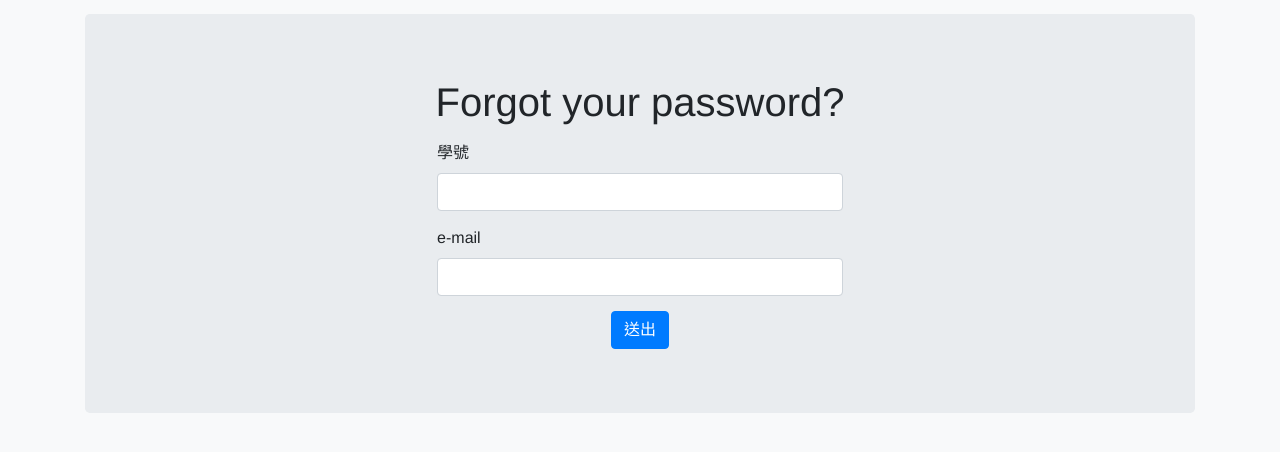
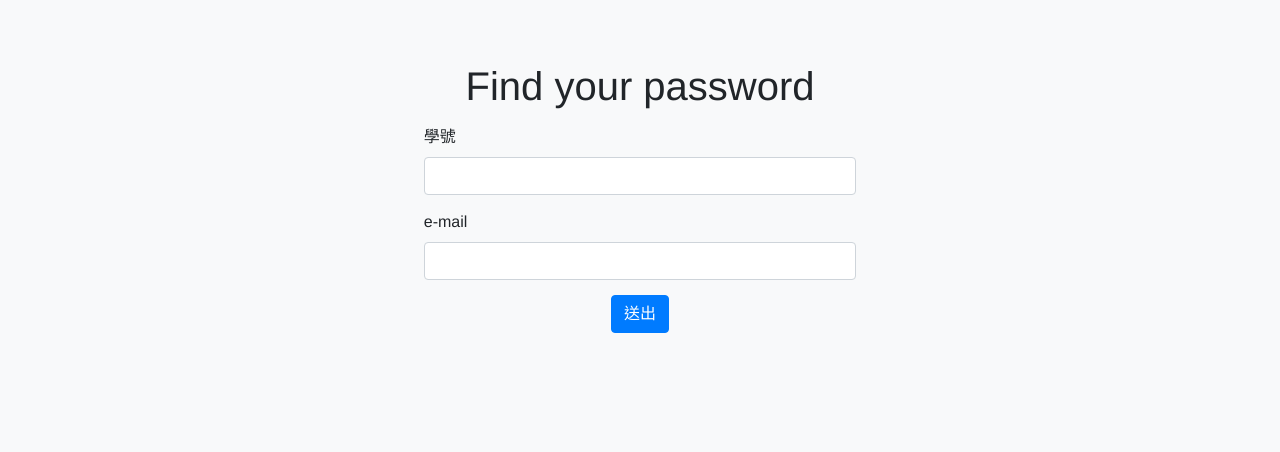
Before and after one commit to SIRLA-FJULIS/LIS-Lib-Shift-Arrangement-System, a Flask app: page /forgotpwd in a window 1280 px wide. Shown: the part 56-508 px from the top of the page. Run offline with Flask 2, Linux system fonts and the light colour scheme; some libraries are stand-ins or nearby versions.

Commit message:
forgot_pwd.html style

```diff
--- a/app/templates/forgot_pwd.html
+++ b/app/templates/forgot_pwd.html
@@ -4,8 +4,7 @@
 
 
 <form>
-        <div class="jumbotron">
-            <h1 class='page-title' style="text-align:center">Forgot your password?</h1>
+    <h1 class='page-title mt-5' style="text-align:center">Find your password</h1>
     <div class='form-group col-xl-5 col-lg-5 col-md-6' style="margin:15px auto">
         <label>學號</label>
         <input type='text' class='form-control' name='id' required='required'> <!--number-->
@@ -28,7 +27,6 @@
         </script>
         -->
 	</div>
-        </div>
 </form>
 
 {% endblock content %}
```
Lines whose indentation alone changed are shown as unchanged.
